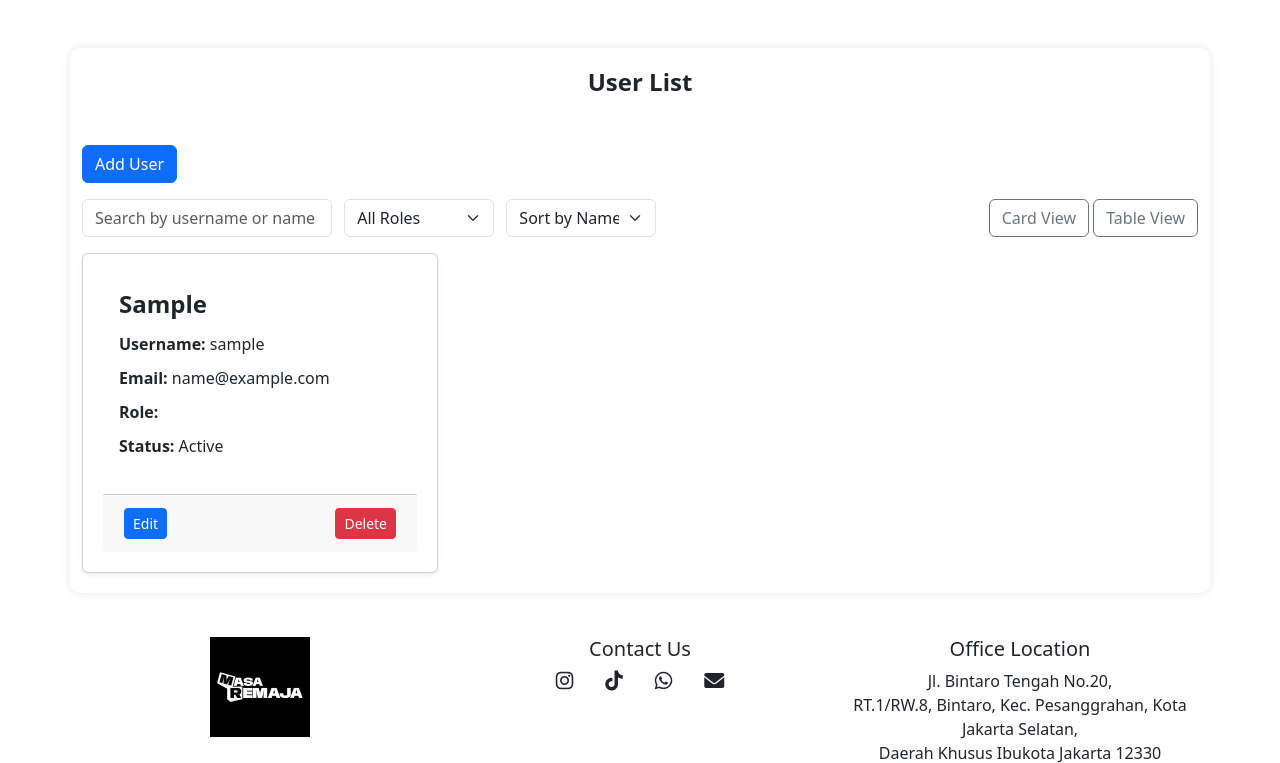
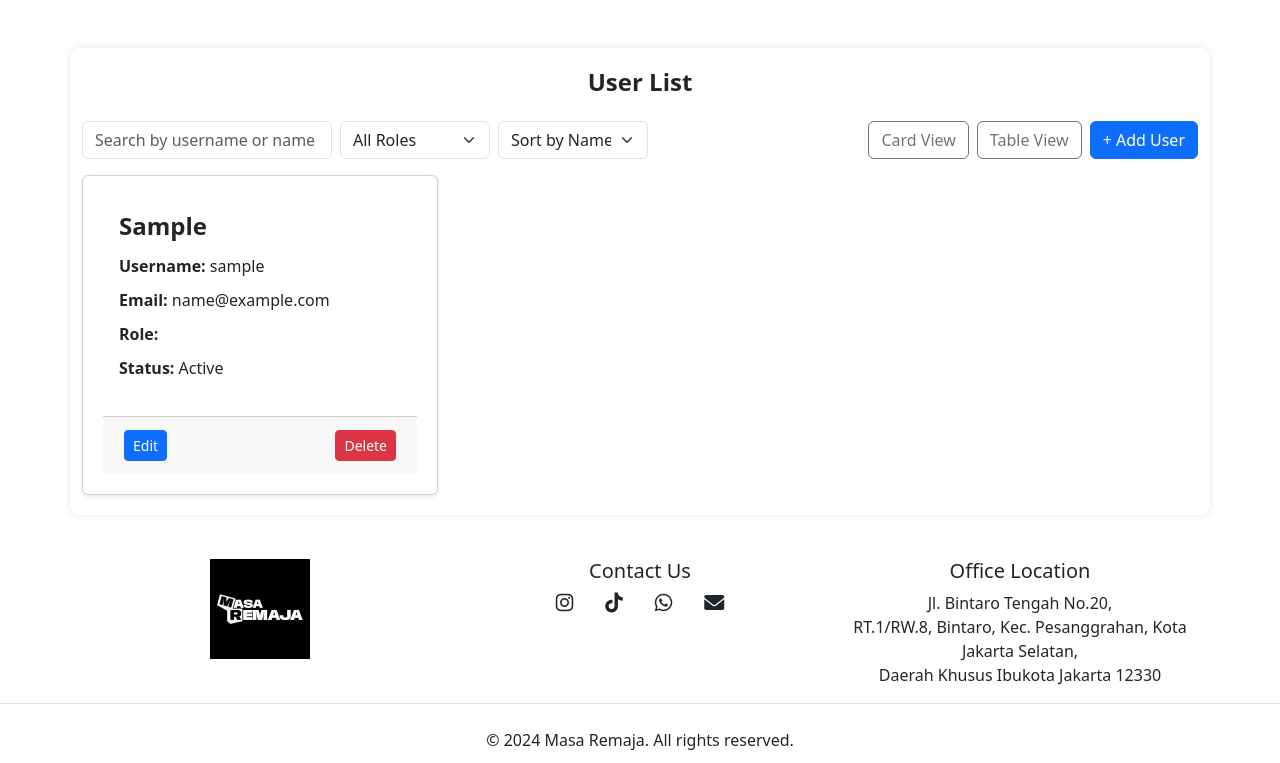
Before and after one commit to saniamhrn/SIRemaja, a Django app: page /users/ in a window 1280 px wide. Shown: the part 76-839 px from the top of the page. Run offline with Django 4.2, Linux system fonts and the light colour scheme; the visitor is signed in with stand-in values (Sample User, id 1); data comes from the database, SQL or seed files in the repository; some libraries are stand-ins or nearby versions.

Commit message:
fix(templates): fix layout

```diff
--- a/masaremaja/user_management/templates/user_management/user_list.html
+++ b/masaremaja/user_management/templates/user_management/user_list.html
@@ -14,32 +14,30 @@
     {% endif %}
 
     <h2 class="card-title text-center mb-4">User List</h2>
-    <br>
-    <a href="{% url 'user_management:user_create' %}" class="btn btn-primary">Add User</a>
-
-
-    <!-- Toggle for View Mode -->
-    <div class="my-3 d-flex justify-content-between align-items-center">
-        <div>
+    <div class="my-3">
+        <div class="d-flex flex-wrap justify-content-between align-items-center search-filter-bar">
             <!-- Search and Filter Options -->
-            <input type="text" id="searchUser" class="form-control d-inline-block me-2" placeholder="Search by username or name" style="width: 250px;">
-            <select id="roleFilter" class="form-select d-inline-block me-2" style="width: 150px;">
+            <div class="d-flex flex-wrap flex-column flex-md-row gap-2 mb-2 mb-md-0">
+                <input type="text" id="searchUser" class="form-control" placeholder="Search by username or name" style="max-width: 250px;">
+                <select id="roleFilter" class="form-select" style="max-width: 150px;">
                     <option value="">All Roles</option>
                     <option value="Admin">Admin</option>
                     <option value="Project Manager">Project Manager</option>
                     <option value="Creative Team">Creative Team</option>
                     <option value="Client">Client</option>
                 </select>
-            <select id="sortByName" class="form-select d-inline-block" style="width: 150px;">
+                <select id="sortByName" class="form-select" style="max-width: 150px;">
                     <option value="asc">Sort by Name (A-Z)</option>
                     <option value="desc">Sort by Name (Z-A)</option>
                 </select>
             </div>
 
-        <!-- Toggle between Card and Table View -->
-        <div>
+            <!-- View Toggle and Add User Button -->
+            <div class="d-flex flex-wrap gap-2 justify-content-end view-toggle-bar">
                 <button id="cardViewButton" class="btn btn-outline-secondary">Card View</button>
                 <button id="tableViewButton" class="btn btn-outline-secondary">Table View</button>
+                <a href="{% url 'user_management:user_create' %}" class="btn btn-primary">+ Add User</a>
+            </div>
         </div>
     </div>
 
```
Lines whose indentation alone changed are shown as unchanged.
